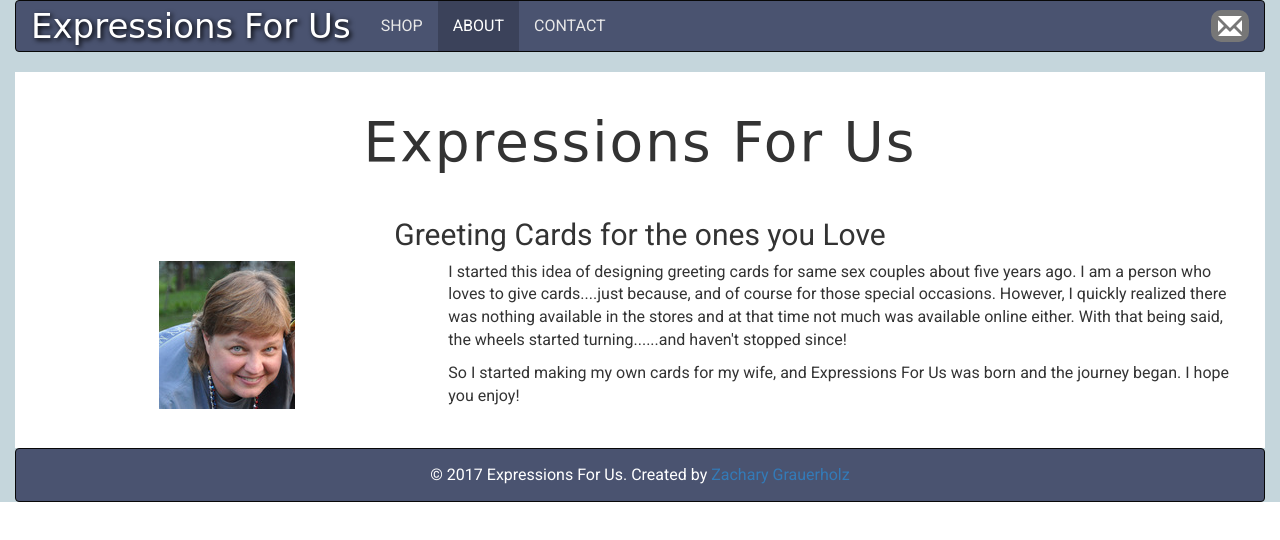
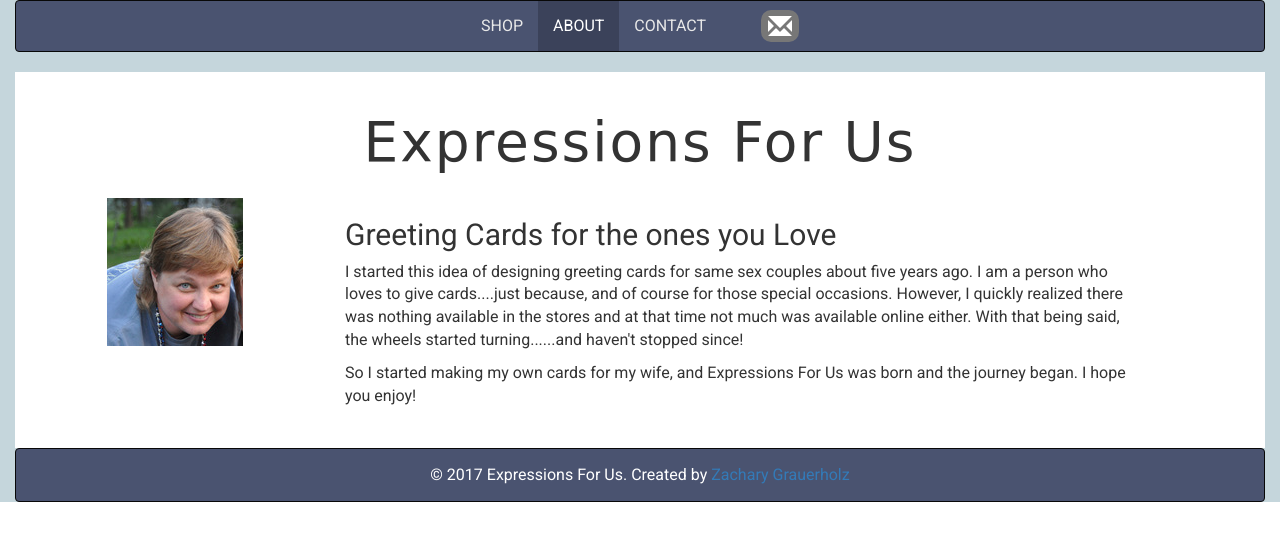
Before and after one commit to ZGrauer/Greeting-Card-Site, a website: page about.html in a window 1280 px wide. Drawn offline with nearby package versions, Linux system fonts and the light colour scheme; a web font is replaced by a local one.

Commit message:
fix: Update nav-bar to have same content across pages

```diff
--- a/about.html
+++ b/about.html
@@ -25,23 +25,30 @@
                         <span class="icon-bar"></span>
                     </button>
                 </div>
-                <div class="navbar-brand d-inline-block align-top" id="brand-text">
+                <!--<div class="navbar-brand d-inline-block align-top" id="brand-text">
                     Expressions For Us
                 </div>
-                <!-- <img src="./images/name.png" class="navbar-brand d-inline-block align-top" alt="Expressions For Us" id="brand-img"> -->
+                <img src="./images/name.png" class="navbar-brand d-inline-block align-top" alt="Expressions For Us" id="brand-img"> -->
                 <div class="collapse navbar-collapse" id="myNavbar">
-                    <ul class="nav navbar-nav navbar-left text-uppercase">
+                    <ul class="nav navbar-nav text-uppercase" id="nav-items">
                         <li class="nav-item nav-link"><a href="index.html">Shop</a></li>
                         <li class="nav-item nav-link active"><a href="#">About <span class="sr-only">(current)</span></a></li>
                         <li class="nav-item nav-link"><a href="contact.html">Contact</a></li>
+                        <li class="nav-item nav-link">
+                            <span class="badge align-middle" id="email">
+                                <a href="mailto:tammy@expressionsforus.com" target="_blank" >
+                                    <span class="glyphicon glyphicon-envelope text-white" id="email-icon"></span>
+                                </a>
+                            </span>
+                        </li>
                     </ul>
-                    <div class="navbar-right">
+                    <!--<div class="navbar-right">
                         <span class="badge align-middle" id="email">
                             <a href="mailto:tammy@expressionsforus.com" target="_blank" >
                                 <span class="glyphicon glyphicon-envelope" id="email-icon"></span>
                             </a>
                         </span>
-                    </div>
+                    </div>-->
                 </div>
             </nav>
         </header>
@@ -51,24 +58,21 @@
             <h1 id="Company-Name">Expressions For Us</h1>
             <section class="content">
                 <div class="row">
-                    <div class="col-xs-12 text-center">
-                        <h2>Greeting Cards for the ones you Love</h2>
-                    </div>
-                </div>
-                <div class="row">
-                    <div class="col-xs-4">
+                    <div class="col-xs-3">
                         <img class="center-block" src="./images/etsy-photo-2.jpg" alt="Owner Profile Picture" />
                     </div>
                     <div class="col-xs-8">
+                        <h2>Greeting Cards for the ones you Love</h2>
                         <p>
-                            I started this idea of designing greeting cards for same sex couples about five years ago.
-                            I am a person who loves to give cards....just because, and of course for those special occasions.
-                            However, I quickly realized there was nothing available in the stores and at that time not much was
-                            available online either. With that being said, the wheels started turning......and haven't stopped since!
+                            I started this idea of designing greeting cards for same sex couples about five years ago. I am a person who loves to give cards....just because, and of course for those special occasions. However, I quickly realized there was nothing available in the
+                            stores and at that time not much was available online either. With that being said, the wheels started turning......and haven't stopped since!
                         </p>
                         <p>
                             So I started making my own cards for my wife, and Expressions For Us was born and the journey began. I hope you enjoy!
                         </p>
+                    </div>
+                    <div class="col-xs-1">
+
                     </div>
                 </div>
             </section>
```
Also changed, not shown: contact.html (+15 -7 lines).
